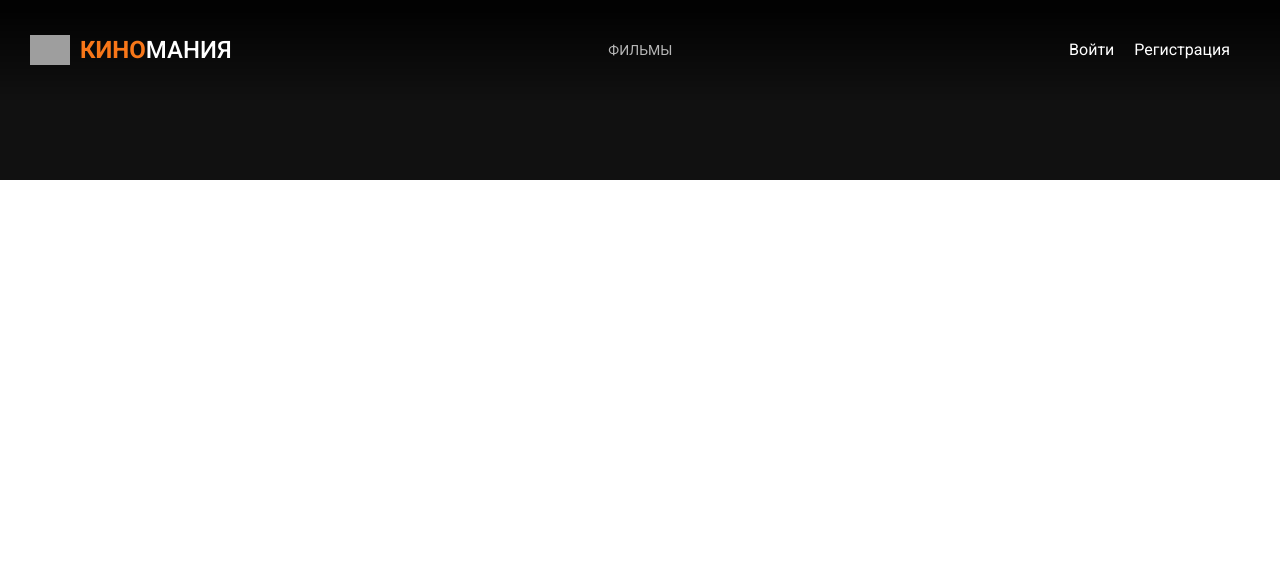
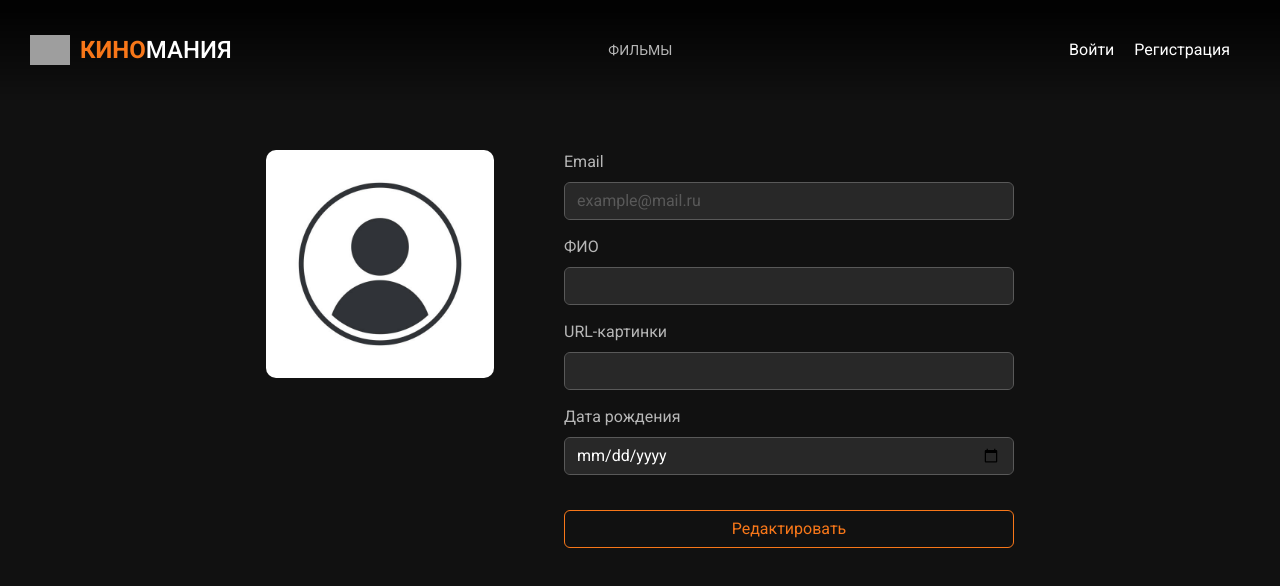
Before and after one commit to AsmrS4/Movie, a React (Create React App) app in the folder movie-app/: page /profile in a window 1280 px wide. Shown: the top 586 px of the page. Built offline with nearby package versions, Linux system fonts and the light colour scheme; no server answers; grey boxes are pictures that could not be loaded.

Commit message:
fetch user profile

```diff
--- a/movie-app/src/components/Header/index.jsx
+++ b/movie-app/src/components/Header/index.jsx
@@ -24,7 +24,7 @@ const Header = () => {
                     <div className="movie-header__left-child">
                         <Link to='/movies'>
                             <div className="movie-logo">
-                                <img width={40} src={logo}></img>
+                                <img width={40} src={logo} alt={'Логотип'}></img>
                                 <h4><strong>Кино</strong>мания</h4>
                             </div>
                         </Link>
@@ -52,8 +52,8 @@ const Header = () => {
                                     <Link to='/registration' ><span>Регистрация</span></Link>
                                 </> :
                                 <>
-                                    <span>Войти</span>
-                                    <span onClick={logout}>Выйти</span>
+                                    <Link to='/profile' ><span>Авторизирован как - userName</span></Link>
+                                    <Link><span onClick={logout}>Выйти</span></Link>
                                 </>
                             }
                         </div>
--- a/movie-app/src/pages/Profile.jsx
+++ b/movie-app/src/pages/Profile.jsx
@@ -1,10 +1,108 @@
-import React from 'react'
+import React, { useEffect, useState } from 'react'
+import { InputField } from '../components/Input/InputField'
+import { editUserProfile, getUserProfile } from '../services/UserService'
+import avatar from '../assets/userAvatar.jpg';
+import SuccessToast from '../utils/notification/Success';
+import { ToastContainer } from 'react-toastify';
+import { ErrorToast } from '../utils/notification/Error';
 
 const Profile = () => {
+    const [userId, setId] = useState('');
+    const [userLogin, setUserLogin] = useState('');
+    const [profileImg, setImg] = useState(null);
+    const [email, setEmail] = useState('');
+    const [username, setUserName] = useState('');
+    const [birthdate, setBirthDate] = useState('');
+    const [isLoading, setIsLoading] = useState(true);
+    //todo: добавить скелетоны для инпутов и фото профиля
+
+    useEffect(()=> {
+        setIsLoading(true);
+        const getProfile = async() => {
+            const result = await getUserProfile();
+            if(result) {
+                setEmail(result.email);
+                setUserName(result.name);
+                setUserLogin(result.nickName);
+                setImg(result.avatarLink);
+                setBirthDate(result.birthdate);
+                setId(result.id);
+                setIsLoading(false);
+            }
+            console.log(result)
+        }
+        getProfile()
+    }, [])
+
+    const handleProfile = async(e) => {
+        e.preventDefault();
+
+        const result = await editUserProfile(
+            {
+                id: userId,
+                nickName: userLogin,
+                email: email,
+                avatarLink: profileImg,
+                name: username,
+                birthdate: birthdate
+            }
+        )
+
+        if(result) {
+            await getUserProfile();
+            SuccessToast('Профиль успешно обновлен');
+        } else {
+            ErrorToast('Что-то пошло не так! Проверьте введенные данные')
+        }
+    }
+
     return (
         <>
             <main className="movie-main">
-
+                <div className='profile-wrapper'>
+                    <div className='profile-container'>
+                        <div className='profile-container__img'>
+                            <img src={profileImg? profileImg: avatar} alt='Фото профиля' />
+                            <h5>{userLogin}</h5>
+                        </div>
+                        <form onSubmit={handleProfile} className='profile-container__form'>
+                            <InputField
+                                id={'email'}
+                                labelText='Email'
+                                inputType={'email'}
+                                value={email}
+                                placeholderText={'example@mail.ru'}
+                                onChangeInput = {setEmail}
+                                isRequired
+                            />
+                            <InputField
+                                id={'userName'}
+                                labelText='ФИО'
+                                inputType={'text'}
+                                value={username}
+                                onChangeInput={setUserName}
+                                isRequired
+                            />
+                            <InputField
+                                id={'avatarLink'}
+                                labelText='URL-картинки'
+                                value={profileImg}
+                                inputType={'text'}
+                                onChangeInput={setImg}
+                            />
+                            <InputField
+                                id={'birthdate'}
+                                labelText='Дата рождения'
+                                inputType={'date'}
+                                value={birthdate}
+                                onChangeInput={setBirthDate}
+                                required
+                            />
+                            <button className='btn'>Редактировать</button>
+                        </form>
+                    </div>
+                </div>
+                <ToastContainer limit={3} />
             </main>
         </>
     )
--- a/movie-app/src/pages/Registration.jsx
+++ b/movie-app/src/pages/Registration.jsx
@@ -19,6 +19,12 @@ const Registration = () => {
                             labelText='Email'
                             inputType={'email'}
                             placeholderText={'example@mail.ru'}
+                            isRequired
+                        />
+                        <InputField
+                            id={'userName'}
+                            labelText='ФИО'
+                            inputType={'text'}
                             isRequired
                         />
                         <div className='input-field row row-cols-2'>
--- a/movie-app/src/scss/index.scss
+++ b/movie-app/src/scss/index.scss
@@ -64,6 +64,67 @@ a {
 
 }
 
+.profile-wrapper {
+    max-width: 768px;
+    height: 100vh;
+    width: 100%;
+    padding: 10px;
+    .profile-container {
+        width: 100%;
+        @include flex-row;
+        align-items: start;
+        justify-content: space-between;
+
+        .profile-container__img {
+            @include flex-column;
+            width: 228px;
+            img {
+                width: 100%;
+                border-radius: 10px;
+                margin-bottom: 20px;
+            }
+
+            h5, h6 {
+                color: $white-color;
+            }
+        }
+
+        .profile-container__form {
+            @include flex-column;
+            align-items: center;
+            box-sizing: border-box;
+            width: 450px;
+
+            .input-field {
+                margin-bottom: 15px;
+                width: 100%;
+
+                label {
+                    color: $place-holder-color;
+
+                }
+
+                input,
+                select {
+                    background-color: #282828 !important;
+                    border: 1px solid #595959;
+                    color: $white-color;
+                    width: 100%;
+
+                    &::placeholder {
+                        color: #595959 !important;
+                    }
+                }
+            }
+
+            .btn {
+                width: 100%;
+                margin-top: 20px;
+            }
+        }
+    }
+}
+
 .login-wrapper,
 .registration-wrapper {
     height: 100vh;
@@ -74,7 +135,7 @@ a {
         color: $white-color;
     }
 
-    .login-form ,
+    .login-form,
     .registration-form {
         box-sizing: border-box;
         width: 100%;
@@ -102,8 +163,14 @@ a {
     }
 }
 
-button {
-    background-color: $orange-color !important;
+button.btn {
+    background-color: inherit !important;
     border: 1px solid $orange-color !important;
-    color: $white-color !important;
+    color: $orange-color !important;
+    transition: 0.4s ease-in-out;
+
+    &:hover {
+        background-color: $orange-color !important;
+        color: $white-color !important;
+    }
 }
--- a/movie-app/src/services/UserService.js
+++ b/movie-app/src/services/UserService.js
@@ -1,11 +1,56 @@
 import axios from "axios";
+import { logoutUser } from "./Auth";
 
-export const getUserProfile = async() => {
+export const getUserProfile = async () => {
     let token = localStorage.getItem('token');
 
     try {
-        const response = await fetc
+        const response = await fetch(`${process.env.REACT_APP_API}/account/profile`, {
+            method: "GET",
+            headers: {
+                'Accept': 'application/json',
+                'Content-Type': 'application/json',
+                'Authorization': 'Bearer ' + token
+
+            }
+        })
+
+        if (response.ok) {
+            return response.json();
+        } else {
+            if (response.status === 401) {
+                logoutUser();
+            }
+        }
     } catch (error) {
         console.error(error)
     }
 }
+
+export const editUserProfile = async (data) => {
+    let token = localStorage.getItem('token');
+    console.log(data)
+    try {
+        const response = await fetch(`${process.env.REACT_APP_API}/account/profile`, {
+            method: "PUT",
+            headers: {
+                'Accept': 'application/json',
+                'Content-Type': 'application/json',
+                'Authorization': 'Bearer ' + token
+
+            },
+            body: JSON.stringify({
+                ...data
+            })
+        })
+        if (response.ok) {
+            return response.json;
+        } else {
+            if (response.status === 401) {
+                logoutUser()
+            }
+        }
+    } catch (error) {
+        console.error(error)
+    }
+}
```
Also changed, not shown: movie-app/src/assets/cinema-bg.png (deleted), movie-app/src/assets/userAvatar.jpg (added).
